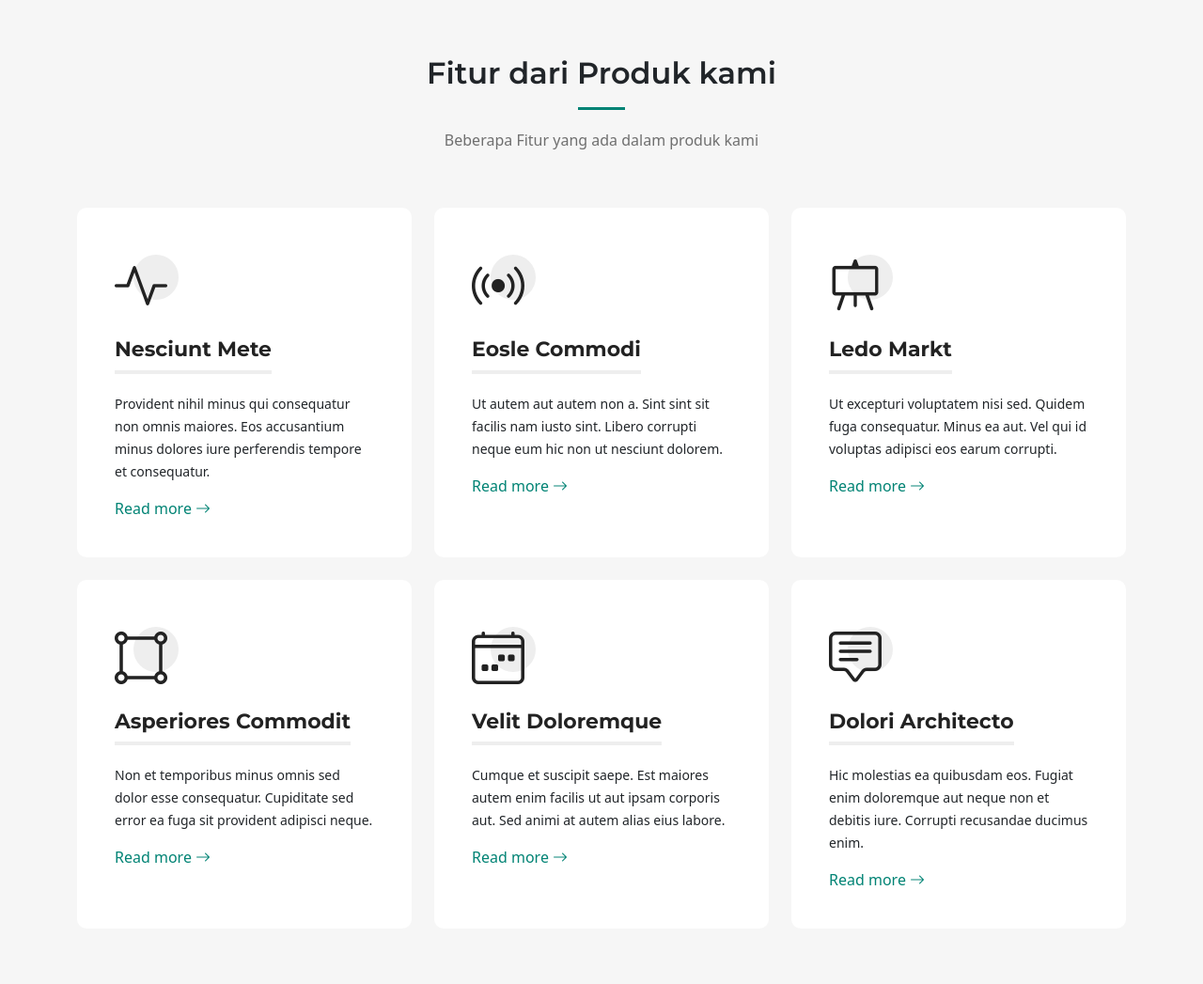
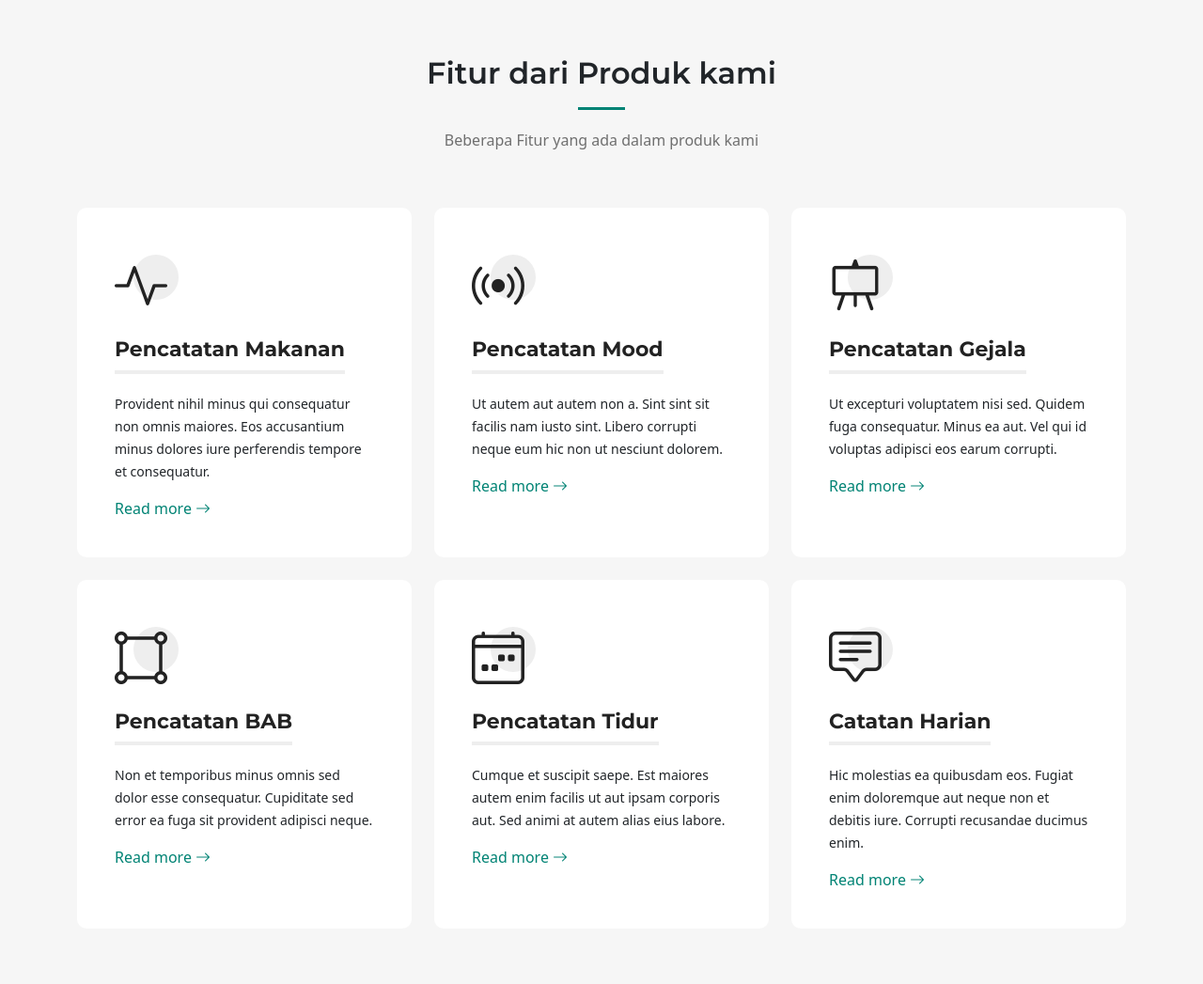
Before and after one commit to deknusa/sifoodjournal, a CodeIgniter app: page /sifoodjournal/ in a window 1280 px wide. Shown: the part 2240-3287 px from the top of the page at 94% size. Run offline with CodeIgniter, Linux system fonts and the light colour scheme.

Commit message:
ngerubah di section service

```diff
--- a/application/views/landing-content.php
+++ b/application/views/landing-content.php
@@ -142,7 +142,7 @@
               <div class="icon">
                 <i class="bi bi-activity"></i>
               </div>
-              <h3>Nesciunt Mete</h3>
+              <h3>Pencatatan Makanan</h3>
               <p>Provident nihil minus qui consequatur non omnis maiores. Eos accusantium minus dolores iure perferendis tempore et consequatur.</p>
               <a href="#" class="readmore stretched-link">Read more <i class="bi bi-arrow-right"></i></a>
             </div>
@@ -153,7 +153,7 @@
               <div class="icon">
                 <i class="bi bi-broadcast"></i>
               </div>
-              <h3>Eosle Commodi</h3>
+              <h3>Pencatatan Mood</h3>
               <p>Ut autem aut autem non a. Sint sint sit facilis nam iusto sint. Libero corrupti neque eum hic non ut nesciunt dolorem.</p>
               <a href="#" class="readmore stretched-link">Read more <i class="bi bi-arrow-right"></i></a>
             </div>
@@ -164,7 +164,7 @@
               <div class="icon">
                 <i class="bi bi-easel"></i>
               </div>
-              <h3>Ledo Markt</h3>
+              <h3>Pencatatan Gejala</h3>
               <p>Ut excepturi voluptatem nisi sed. Quidem fuga consequatur. Minus ea aut. Vel qui id voluptas adipisci eos earum corrupti.</p>
               <a href="#" class="readmore stretched-link">Read more <i class="bi bi-arrow-right"></i></a>
             </div>
@@ -175,7 +175,7 @@
               <div class="icon">
                 <i class="bi bi-bounding-box-circles"></i>
               </div>
-              <h3>Asperiores Commodit</h3>
+              <h3>Pencatatan BAB</h3>
               <p>Non et temporibus minus omnis sed dolor esse consequatur. Cupiditate sed error ea fuga sit provident adipisci neque.</p>
               <a href="#" class="readmore stretched-link">Read more <i class="bi bi-arrow-right"></i></a>
             </div>
@@ -186,7 +186,7 @@
               <div class="icon">
                 <i class="bi bi-calendar4-week"></i>
               </div>
-              <h3>Velit Doloremque</h3>
+              <h3>Pencatatan Tidur</h3>
               <p>Cumque et suscipit saepe. Est maiores autem enim facilis ut aut ipsam corporis aut. Sed animi at autem alias eius labore.</p>
               <a href="#" class="readmore stretched-link">Read more <i class="bi bi-arrow-right"></i></a>
             </div>
@@ -197,7 +197,7 @@
               <div class="icon">
                 <i class="bi bi-chat-square-text"></i>
               </div>
-              <h3>Dolori Architecto</h3>
+              <h3>Catatan Harian</h3>
               <p>Hic molestias ea quibusdam eos. Fugiat enim doloremque aut neque non et debitis iure. Corrupti recusandae ducimus enim.</p>
               <a href="#" class="readmore stretched-link">Read more <i class="bi bi-arrow-right"></i></a>
             </div>
```
